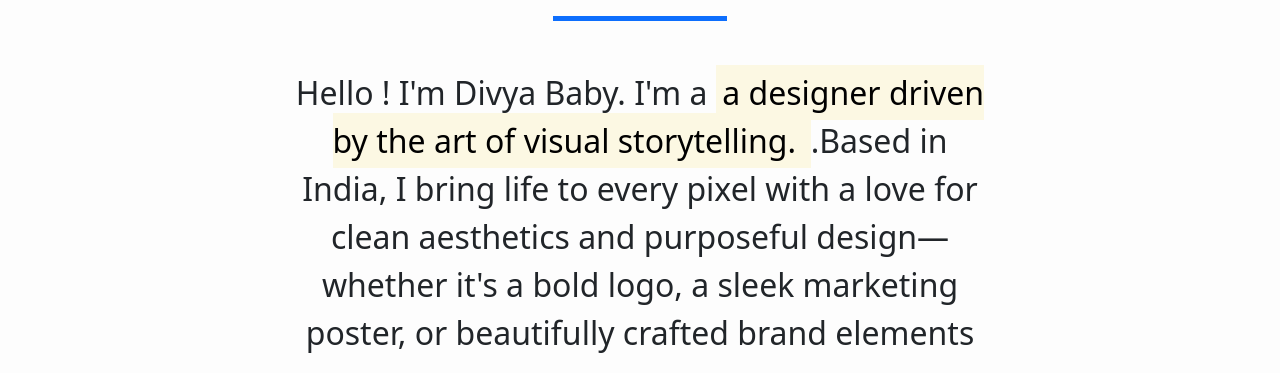
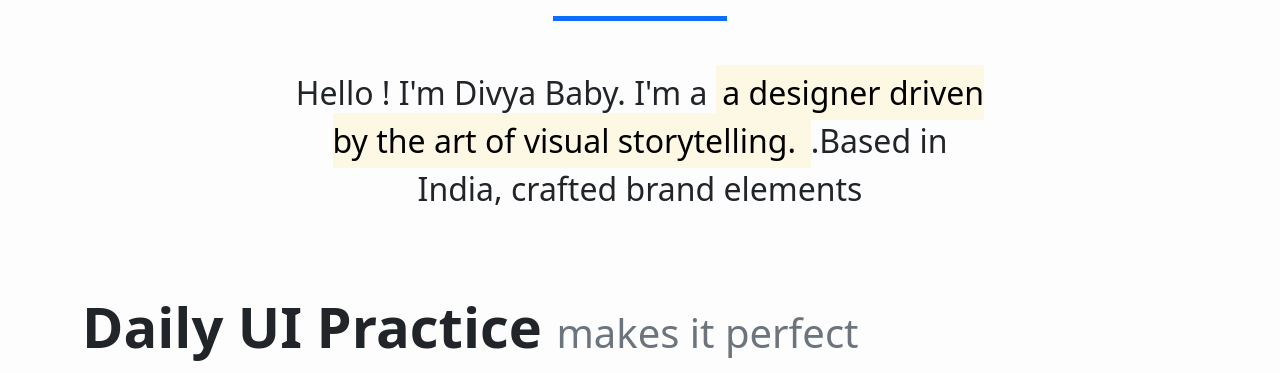
Before and after one commit to divyababy05/UXDesigner, a plain HTML site: page index.html in a window 1280 px wide. Shown: the part 408-781 px from the top of the page. Drawn offline with Linux system fonts and the light colour scheme.

Commit message:
Update index.html

```diff
--- a/index.html
+++ b/index.html
@@ -71,7 +71,7 @@
 
             <h1 class="text-center fw-bold text-dark display-1">Designer with a keen eye for detail.</h1>
         <div class="border-top border-5 border-primary w-25 mx-auto my-4 "></div>
-        <p class="fs-2 text-center mt-5 font-weight-normal text-dark">Hello ! I'm Divya Baby. I'm a <mark> a designer driven by the art of visual storytelling. </mark>.Based in India, I bring life to every pixel with a love for clean aesthetics and purposeful design—whether it's a bold logo, a sleek marketing poster, or beautifully crafted brand elements</p>
+        <p class="fs-2 text-center mt-5 font-weight-normal text-dark">Hello ! I'm Divya Baby. I'm a <mark> a designer driven by the art of visual storytelling. </mark>.Based in India,  crafted brand elements</p>
 
           </div>
         </div>
```
